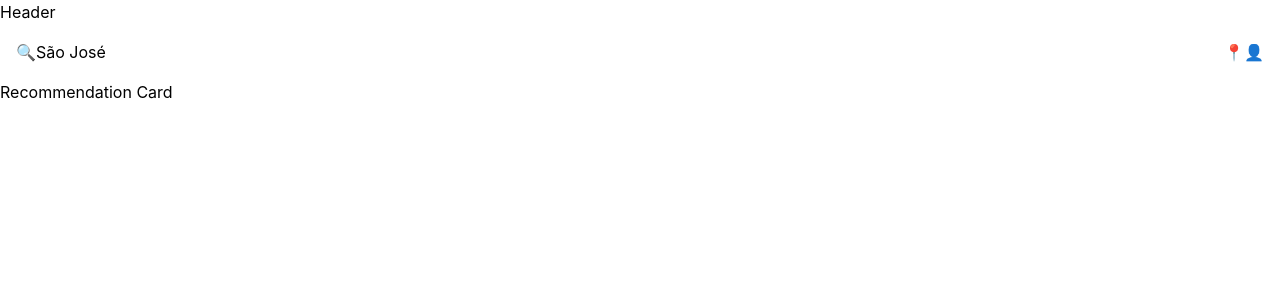
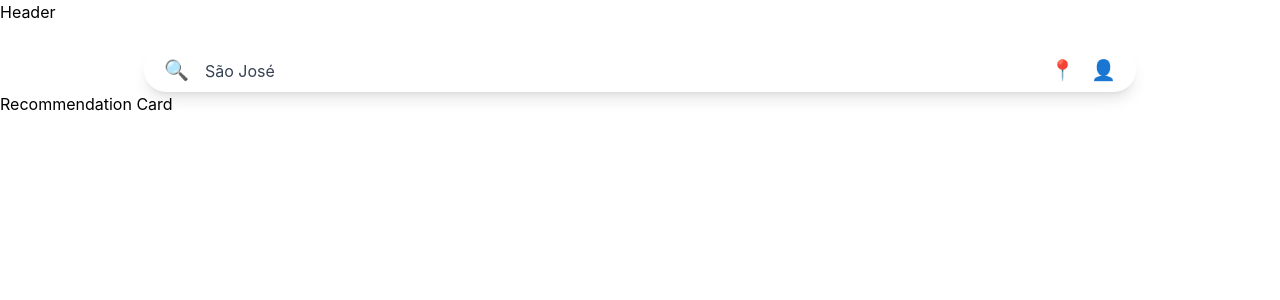
Before and after one commit to pamella-binotto/zephyr-frontend, a React (Vite) app: page / in a window 1280 px wide. Shown: the top 300 px of the page. Built offline with nearby package versions, Linux system fonts and the light colour scheme; no server answers.

Commit message:
style(search): improve search bar layout with Tailwind CSS

```diff
--- a/src/components/SearchBar/SearchBar.jsx
+++ b/src/components/SearchBar/SearchBar.jsx
@@ -20,24 +20,31 @@ function SearchBar({ city, setCity }) {
 
 
     return (
-        <div className="flex items-center p-4">
+
+    <div className="
+    max-w-5xl mx-auto mt-6 px-4">
+
+        <div className="flex items-center bg-white rounded-full
+        shadow-lg px-3 py-2">
 
             <div className="flex-1">
 
-                <button onClick={handleSearch}>🔍</button>
+                <button onClick={handleSearch} className="text-xl px-2">🔍</button>
                 <input
+                className="flex-1 outline-none px-2 text-gray-700"
                     type="text"
-                    placeholder="🔍 Buscar cidade ..."
+                    placeholder=" Search city ..."
                     value={search}
                     onChange={(e) => setSearch(e.target.value)}
                     onKeyDown={handleKeyDown} />
 
             </div>
 
-            <button> 📍 </button>
-            <button> 👤 </button>
+            <button className="text-xl px-2"> 📍 </button>
+            <button className="text-xl px-2"> 👤 </button>
 
         </div>
+    </div>
     );
 }
 
```
